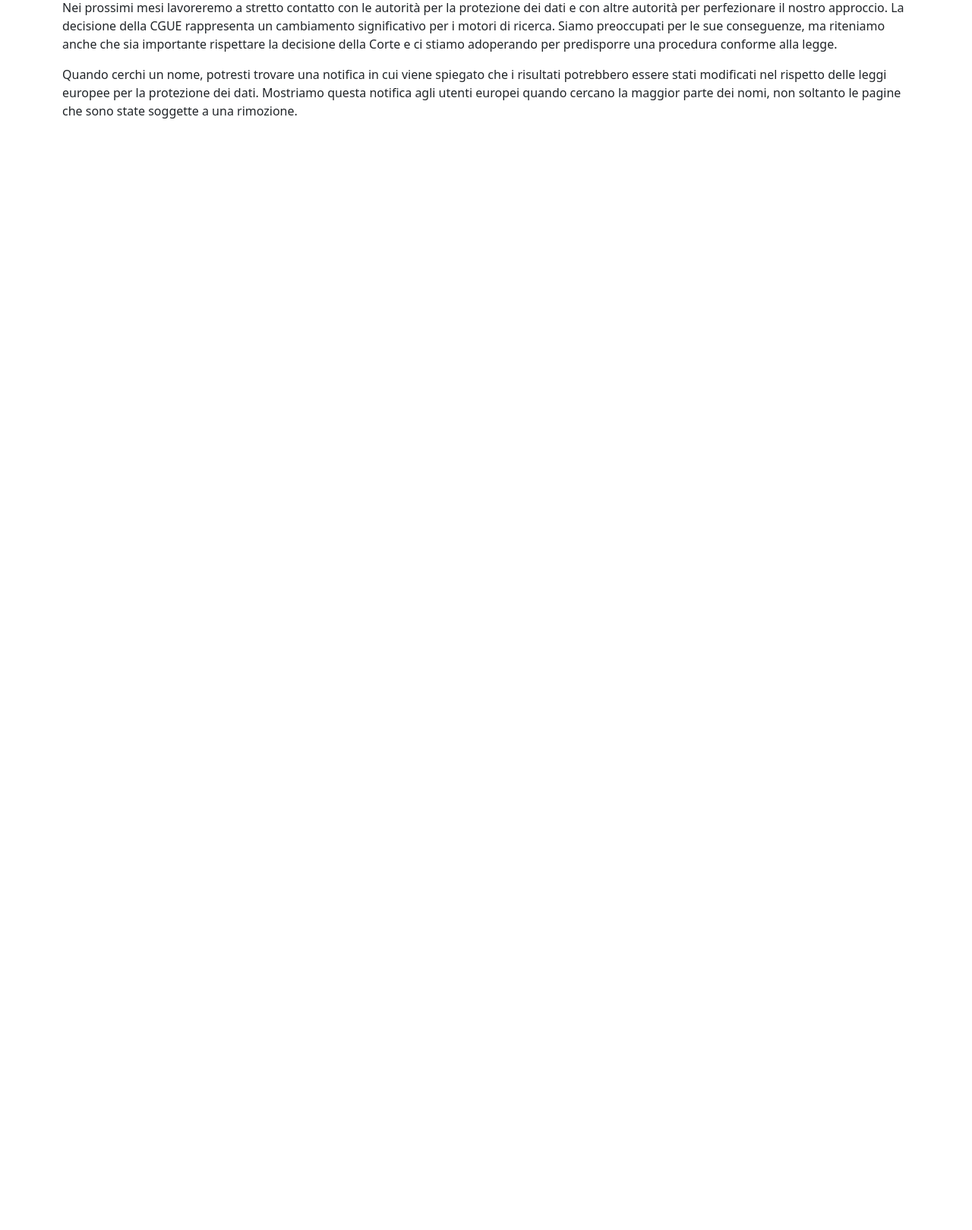
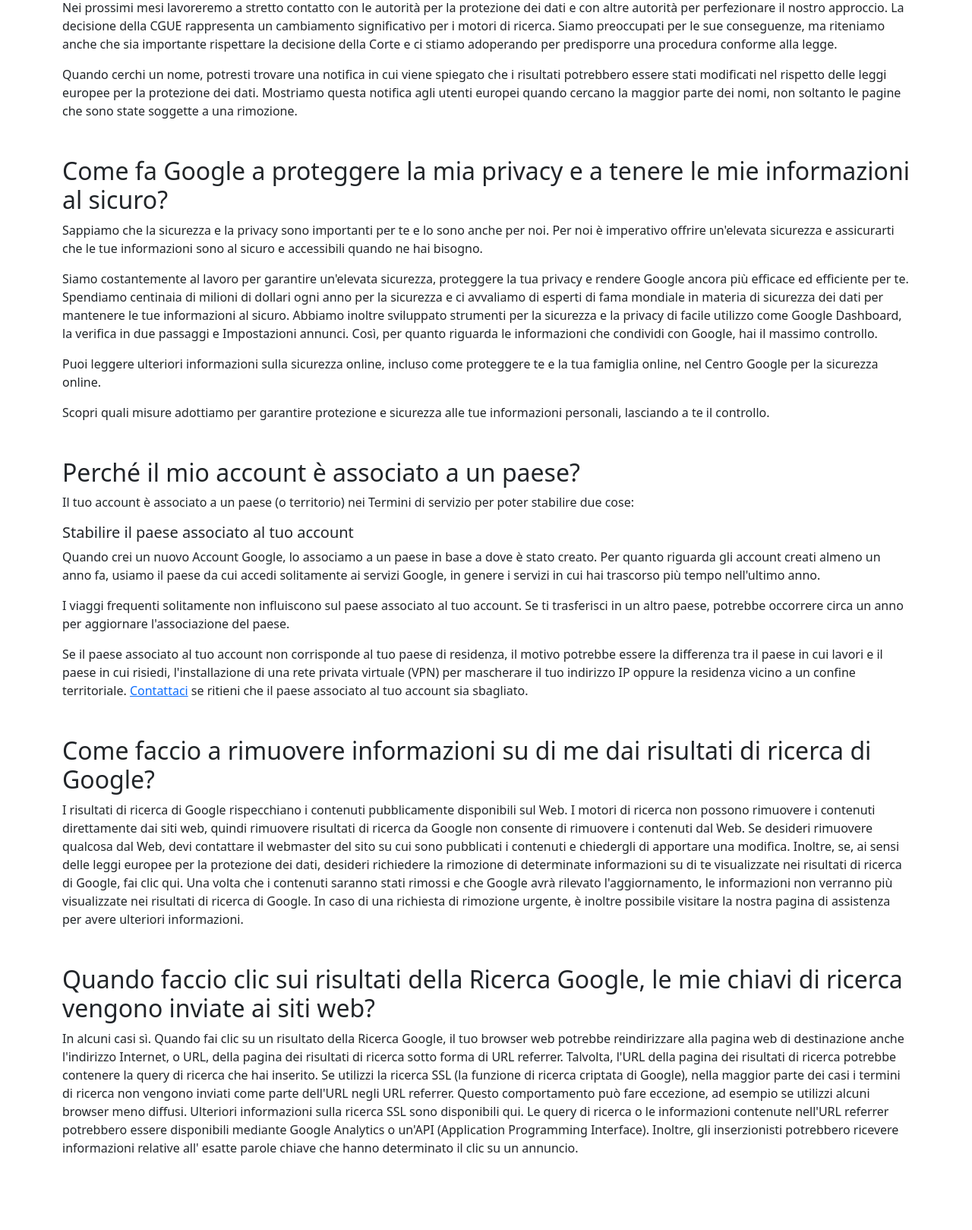
Before and after one commit to Michael-Bombini/php-google-faq, a PHP site: page / in a window 1280 px wide. Shown: the part 495-2114 px from the top of the page at 76% size. Before the commit the page ends 651 px from the top, so only its background shows below. Run offline with PHP 8.4, Linux system fonts and the light colour scheme.

Commit message:
Almost completed

```diff
--- a/index.php
+++ b/index.php
@@ -12,6 +12,58 @@ $db = [
             "Quando cerchi un nome, potresti trovare una notifica in cui viene spiegato che i risultati potrebbero essere stati modificati nel rispetto delle leggi europee per la protezione dei dati. Mostriamo questa notifica agli utenti europei quando cercano la maggior parte dei nomi, non soltanto le pagine che sono state soggette a una rimozione.",
         ],
     ],
+
+    [
+        "title" => "Come fa Google a proteggere la mia privacy e a tenere le mie informazioni al sicuro?",
+        "paragraph" =>
+        [
+            "Sappiamo che la sicurezza e la privacy sono importanti per te e lo sono anche per noi. Per noi è imperativo offrire un'elevata sicurezza e assicurarti che le tue informazioni sono al sicuro e accessibili quando ne hai bisogno.",
+            "Siamo costantemente al lavoro per garantire un'elevata sicurezza, proteggere la tua privacy e rendere Google ancora più efficace ed efficiente per te. Spendiamo centinaia di milioni di dollari ogni anno per la sicurezza e ci avvaliamo di esperti di fama mondiale in materia di sicurezza dei dati per mantenere le tue informazioni al sicuro. Abbiamo inoltre sviluppato strumenti per la sicurezza e la privacy di facile utilizzo come Google Dashboard, la verifica in due passaggi e Impostazioni annunci. Così, per quanto riguarda le informazioni che condividi con Google, hai il massimo controllo.",
+            "Puoi leggere ulteriori informazioni sulla sicurezza online, incluso come proteggere te e la tua famiglia online, nel Centro Google per la sicurezza online.",
+            "Scopri quali misure adottiamo per garantire protezione e sicurezza alle tue informazioni personali, lasciando a te il controllo.",
+        ],
+    ],
+
+
+    [
+        "title" => "Perché il mio account è associato a un paese?",
+        "paragraph" =>
+        [
+            "Il tuo account è associato a un paese (o territorio) nei Termini di servizio per poter stabilire due cose:",
+        ],
+        "subtitle" => "Stabilire il paese associato al tuo account",
+        "subparagraph" =>
+        [
+            "Quando crei un nuovo Account Google, lo associamo a un paese in base a dove è stato creato. Per quanto riguarda gli account creati almeno un anno fa, usiamo il paese da cui accedi solitamente ai servizi Google, in genere i servizi in cui hai trascorso più tempo nell'ultimo anno.",
+            "I viaggi frequenti solitamente non influiscono sul paese associato al tuo account. Se ti trasferisci in un altro paese, potrebbe occorrere circa un anno per aggiornare l'associazione del paese.",
+            "Se il paese associato al tuo account non corrisponde al tuo paese di residenza, il motivo potrebbe essere la differenza tra il paese in cui lavori e il paese in cui risiedi, l'installazione di una rete privata virtuale (VPN) per mascherare il tuo indirizzo IP oppure la residenza vicino a un confine territoriale. <a href='#'>Contattaci</a> se ritieni che il paese associato al tuo account sia sbagliato.",
+        ],
+
+    ],
+
+    [
+    "title" => "Come faccio a rimuovere informazioni su di me dai risultati di ricerca di Google?",
+    "paragraph" =>
+    [
+        "I risultati di ricerca di Google rispecchiano i contenuti pubblicamente disponibili sul Web. I motori di ricerca non possono rimuovere i contenuti direttamente dai siti web, quindi rimuovere risultati di ricerca da Google non consente di rimuovere i contenuti dal Web. Se desideri rimuovere qualcosa dal Web, devi contattare il webmaster del sito su cui sono pubblicati i contenuti e chiedergli di apportare una modifica. Inoltre, se, ai sensi delle leggi europee per la protezione dei dati, desideri richiedere la rimozione di determinate informazioni su di te visualizzate nei risultati di ricerca di Google, fai clic qui. Una volta che i contenuti saranno stati rimossi e che Google avrà rilevato l'aggiornamento, le informazioni non verranno più visualizzate nei risultati di ricerca di Google. In caso di una richiesta di rimozione urgente, è inoltre possibile visitare la nostra pagina di assistenza per avere ulteriori informazioni.",
+    ],
+
+    ],
+
+    [
+
+        "title" => "Quando faccio clic sui risultati della Ricerca Google, le mie chiavi di ricerca vengono inviate ai siti web?",
+        "paragraph" =>
+        [
+            "In alcuni casi sì. Quando fai clic su un risultato della Ricerca Google, il tuo browser web potrebbe reindirizzare alla pagina web di destinazione anche l'indirizzo Internet, o URL, della pagina dei risultati di ricerca sotto forma di URL referrer. Talvolta, l'URL della pagina dei risultati di ricerca potrebbe contenere la query di ricerca che hai inserito. Se utilizzi la ricerca SSL (la funzione di ricerca criptata di Google), nella maggior parte dei casi i termini di ricerca non vengono inviati come parte dell'URL negli URL referrer. Questo comportamento può fare eccezione, ad esempio se utilizzi alcuni browser meno diffusi. Ulteriori informazioni sulla ricerca SSL sono disponibili qui. Le query di ricerca o le informazioni contenute nell'URL referrer potrebbero essere disponibili mediante Google Analytics o un'API (Application Programming Interface). Inoltre, gli inserzionisti potrebbero ricevere informazioni relative all' esatte parole chiave che hanno determinato il clic su un annuncio.",
+        ],
+
+    ],
+
+
+
+
+
 ]
 
 
@@ -34,11 +86,21 @@ $db = [
 <body>
     <div class="container py-5">
         <?php
-            foreach($db as $faq )
+        foreach ($db as $faq) {
+            echo "<div class='mb-5'>";
             echo "<h2>"  . $faq["title"] . "</h2>";
-            foreach($faq["paragraph"] as $text )
-                echo "<p>" . $text . "</p>" ;
+            foreach ($faq["paragraph"] as $text) {
+                echo "<p>" . $text . "</p>";
+            }
+            if (key_exists("subtitle", $faq)){
+                echo "<h5>"  . $faq["subtitle"] . "</h5>";
+                foreach ($faq["subparagraph"] as $subtext)
+                echo "<p>" . $subtext . "</p>";
 
+            }
+
+            echo "</div>";
+        }
         ?>
 
 
```
